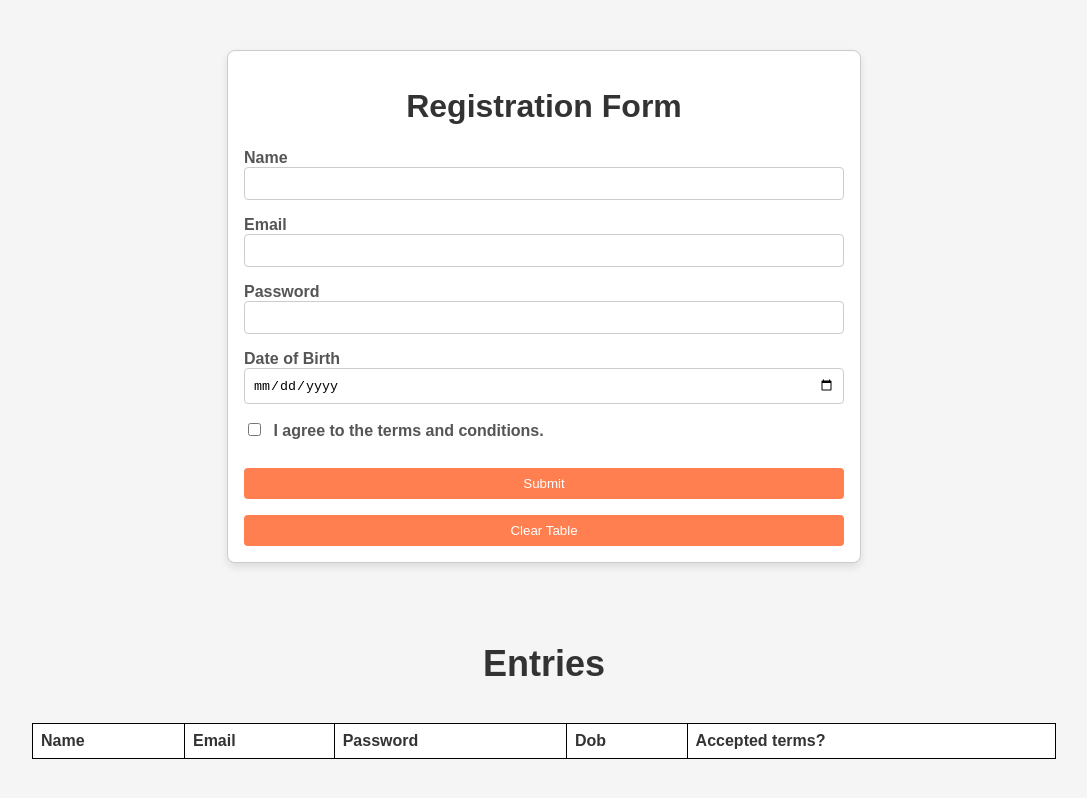
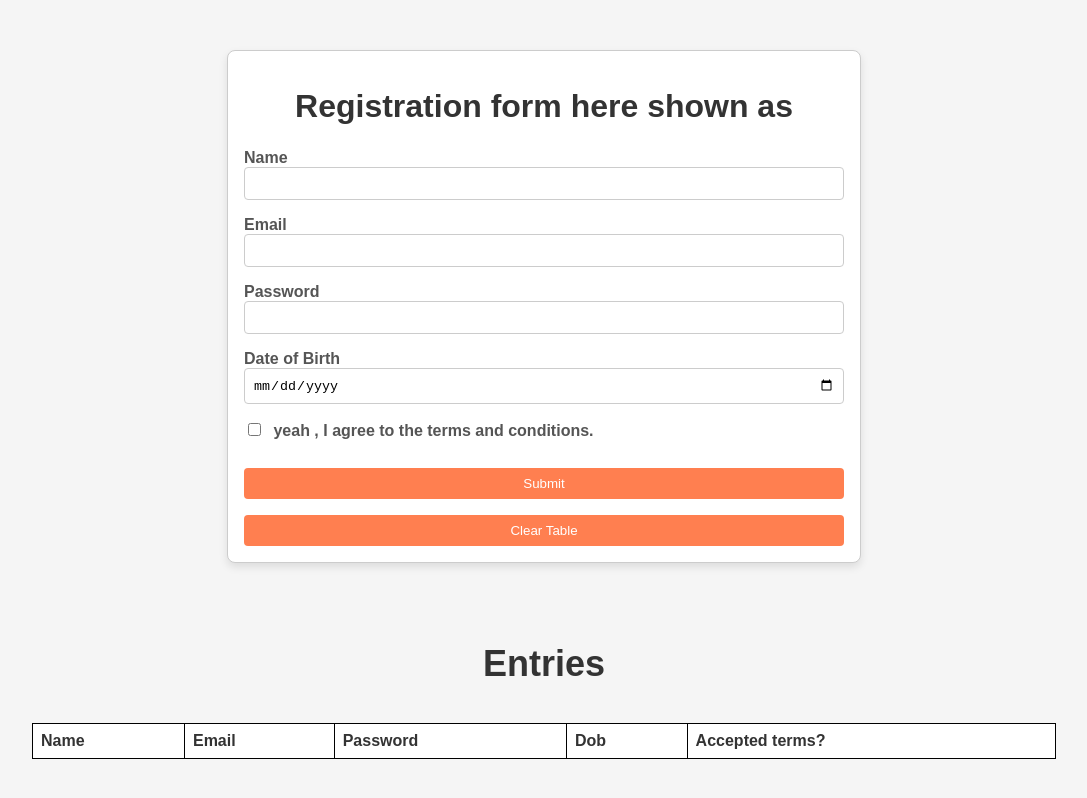
Before and after one commit to Saivikaspan/wad201, a website with bundled scripts: page http-server/registration.html in a window 1280 px wide. Shown: the whole page, without its empty margins (96-1183 px from the left). Built offline with nearby package versions, Linux system fonts and the light colour scheme.

Commit message:
Update registration.html

```diff
--- a/http-server/registration.html
+++ b/http-server/registration.html
@@ -8,7 +8,7 @@
   <body>
     <div class="spacing1">
       <div class="container1">
-        <h1>Registration Form</h1>
+        <h1>Registration form here shown as</h1>
         <form id="registrationForm">
           <label for="name">Name</label><input type="text" id="name" name="name" required>
           <label for="email">Email</label><input type="email" id="email" name="email" required>
@@ -16,7 +16,7 @@
           <label for="dob">Date of Birth</label><input type="date" id="dob" name="dob" required>
           <label for="terms">
             <input type="checkbox" id="terms" name="terms" required>
-            I agree to the terms and conditions.
+            yeah , I agree to the terms and conditions.
           </label>
 
           <button type="submit">Submit</button>
```
